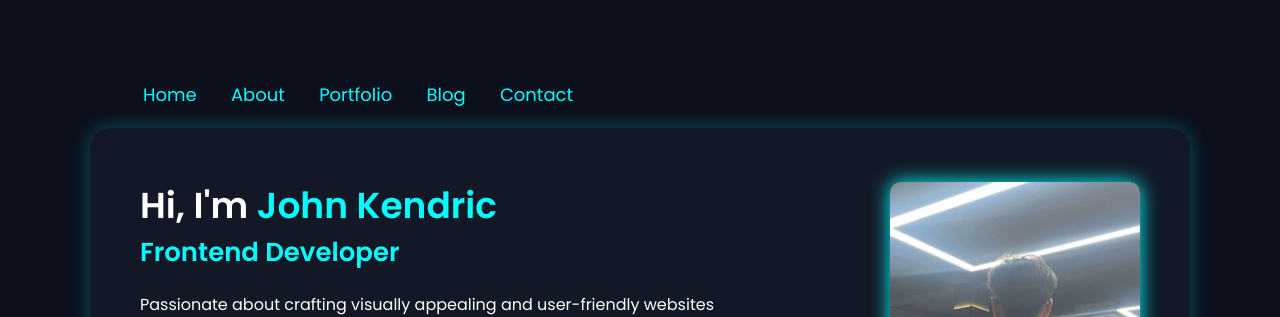
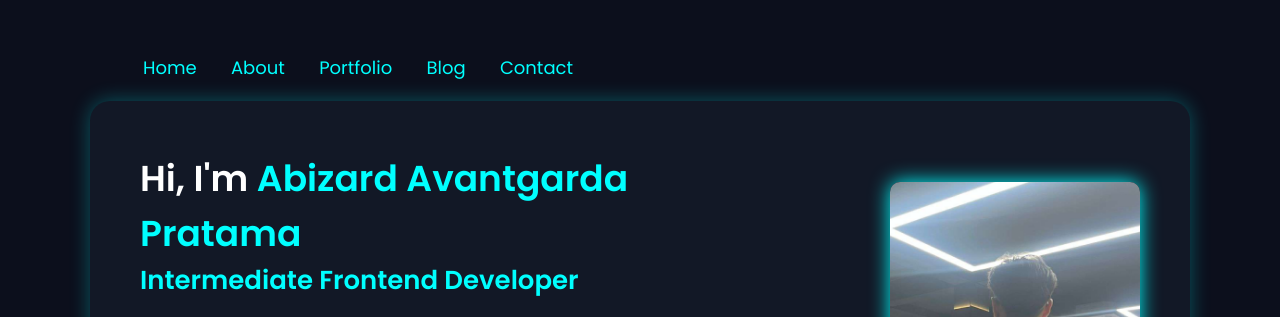
Before and after one commit to Mystiqcl/Portfolio, a plain HTML site: page index.html in a window 1280 px wide. Shown: the part 123-440 px from the top of the page. Drawn offline with Linux system fonts and the light colour scheme.

Commit message:
Update index.html

```diff
--- a/index.html
+++ b/index.html
@@ -107,15 +107,15 @@
     </div>
     <div class="container">
         <div class="content">
-            <h1>Hi, I'm <span style="color: cyan;">John Kendric</span></h1>
-            <h2>Frontend Developer</h2>
+            <h1>Hi, I'm <span style="color: cyan;">Abizard Avantgarda Pratama</span></h1>
+            <h2>Intermediate Frontend Developer</h2>
             <p>Passionate about crafting visually appealing and user-friendly websites with modern web technologies.</p>
             <div class="buttons">
                 <a href="#">Download CV</a>
                 <a href="#" class="secondary">View My Projects</a>
             </div>
             <div class="social-icons">
-                <a href="https://www.instagram.com/yourusername" target="_blank"><i class="fab fa-instagram"></i></a>
+                <a href="https://www.instagram.com/abzrd.ap" target="_blank"><i class="fab fa-instagram"></i></a>
                 <a href="https://wa.me/yourwhatsappnumber" target="_blank"><i class="fab fa-whatsapp"></i></a>
                 <a href="mailto:example@example.com" target="_blank"><i class="fas fa-envelope"></i></a>
                 <a href="https://twitter.com/yourusername" target="_blank"><i class="fab fa-twitter"></i></a>
```
